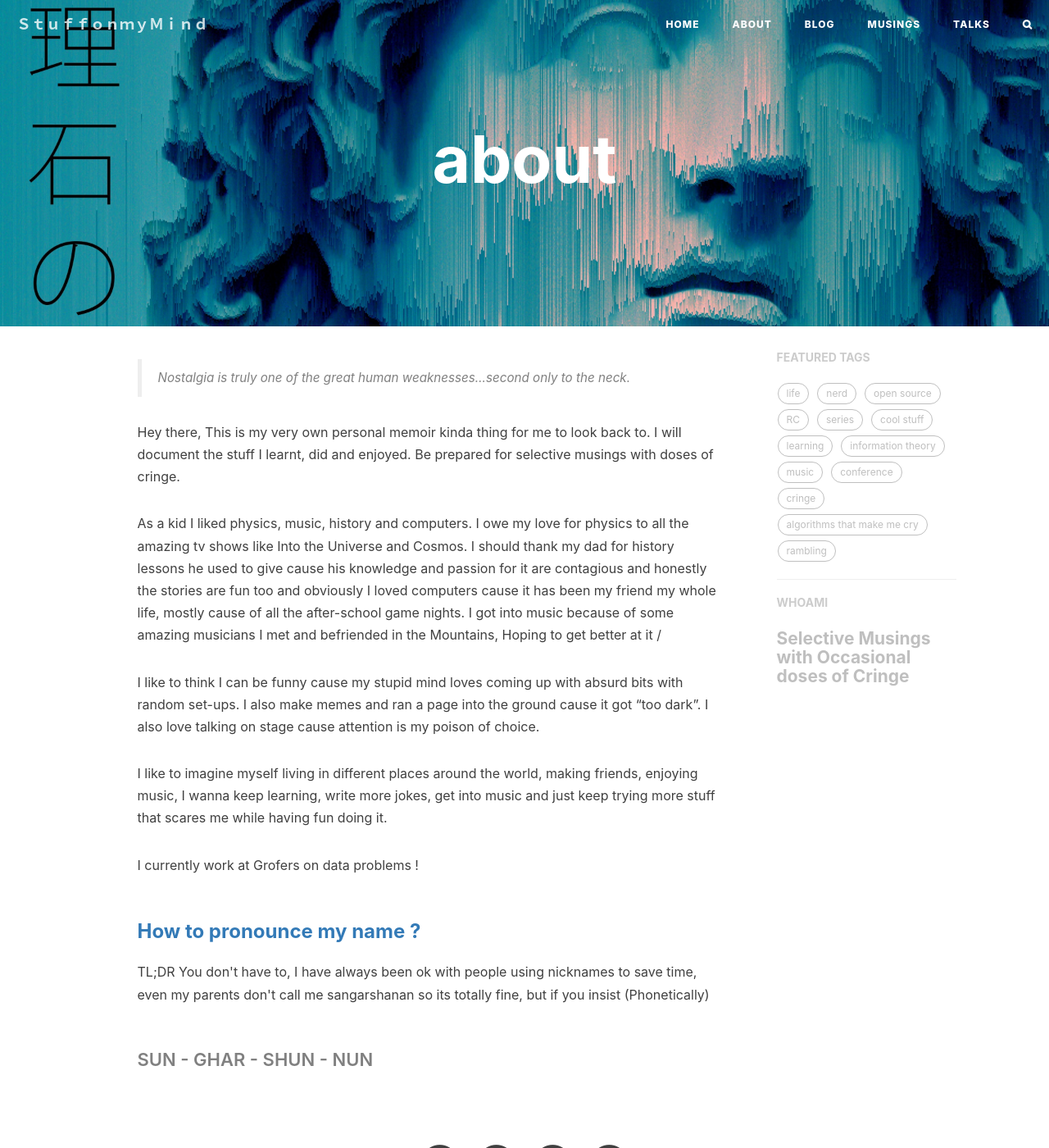
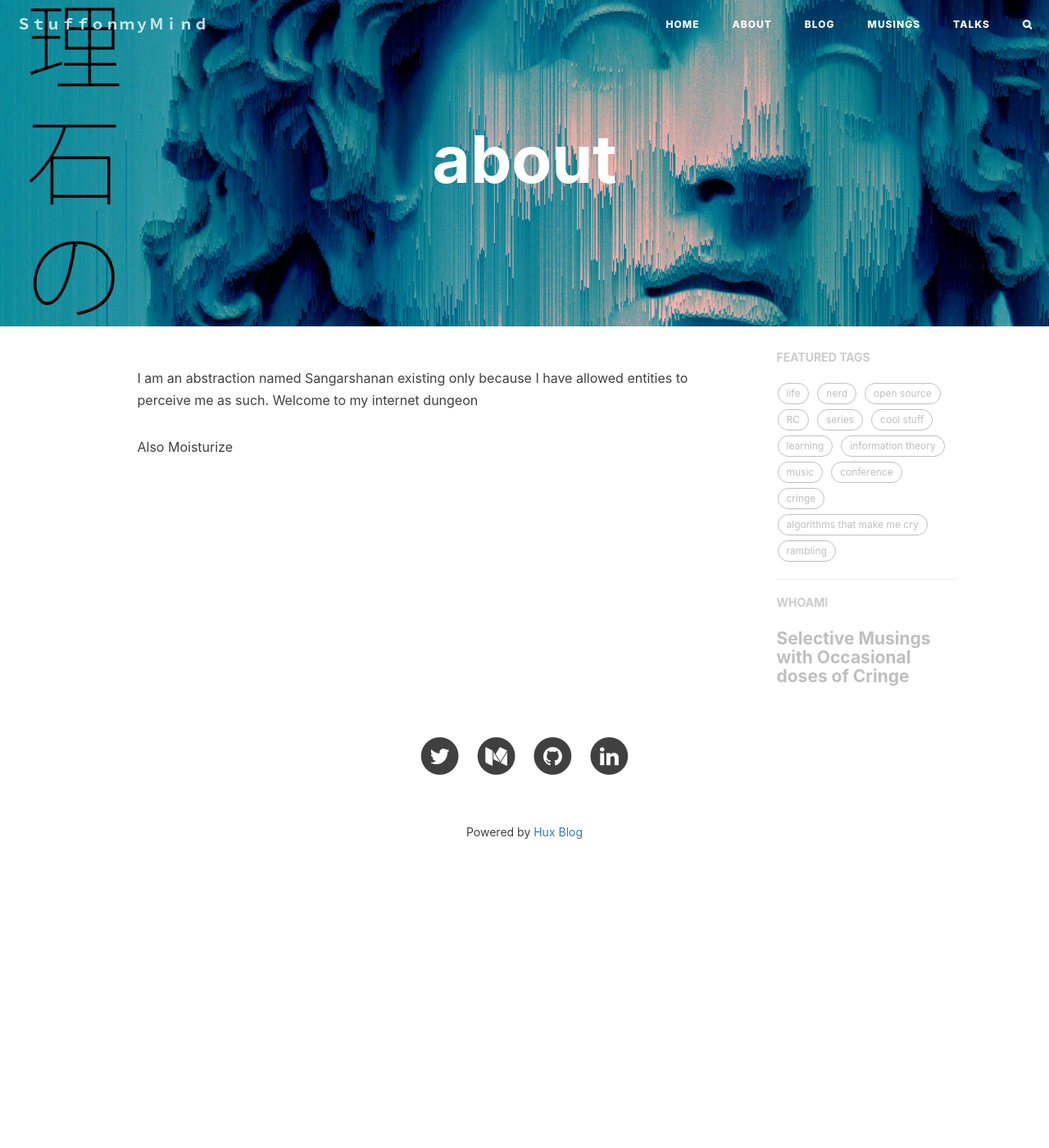
Before and after one commit to Sangarshanan/sangarshanan.github.io, a Jekyll site: the page built from about.html, in a window 1280 px wide and 1400 px high. Shown: the whole window at 82% size. Built offline with Jekyll 4.4.1, drawn with Linux system fonts in a browser that asks for light colours; nearby versions of some CDN libraries; comment, search, counter and statistics services are not loaded.

Commit message:
Easter Egg

```diff
--- a/_includes/about/en.md
+++ b/_includes/about/en.md
@@ -1,20 +1,3 @@
-> Nostalgia is truly one of the great human weaknesses...second only to the neck.
+I am an abstraction named Sangarshanan existing only because I have allowed entities to perceive me as such. Welcome to my internet dungeon
 
-Hey there, This is my very own personal memoir kinda thing for me to look back to. I will document the stuff I learnt, did and enjoyed. Be prepared for selective musings with doses of cringe.
-
-As a kid I liked physics, music, history and computers. I owe my love for physics to all the amazing tv shows like Into the Universe and Cosmos. I should thank my dad for history lessons he used to give cause his knowledge and passion for it are contagious and honestly the stories are fun too and obviously I loved computers cause it has been my friend my whole life, mostly cause of all the after-school game nights. I got into music because of some amazing musicians I met and befriended in the Mountains, Hoping to get better at it /
-
-I like to think I can be funny cause my stupid mind loves coming up with absurd bits with random set-ups. I also make memes and ran a page into the ground cause it got "too dark". I also love talking on stage cause attention is my poison of choice.
-
-I like to imagine myself living in different places around the world, making friends, enjoying music, I wanna keep learning, write more jokes, get into music and just keep trying more stuff that scares me while having fun doing it.
-
-I currently work at Grofers on data problems !
-
-
-<h3>
-    <a href="#howtopronounce">How to pronounce my name ?</a>
-</h3>
-<p>
-    TL;DR You don't have to, I have always been ok with people using nicknames to save time, even my parents don't call me sangarshanan so its totally fine, but if you insist (Phonetically)
-</p>
-<h4> SUN - GHAR - SHUN - NUN </h4>
+Also Moisturize
```
